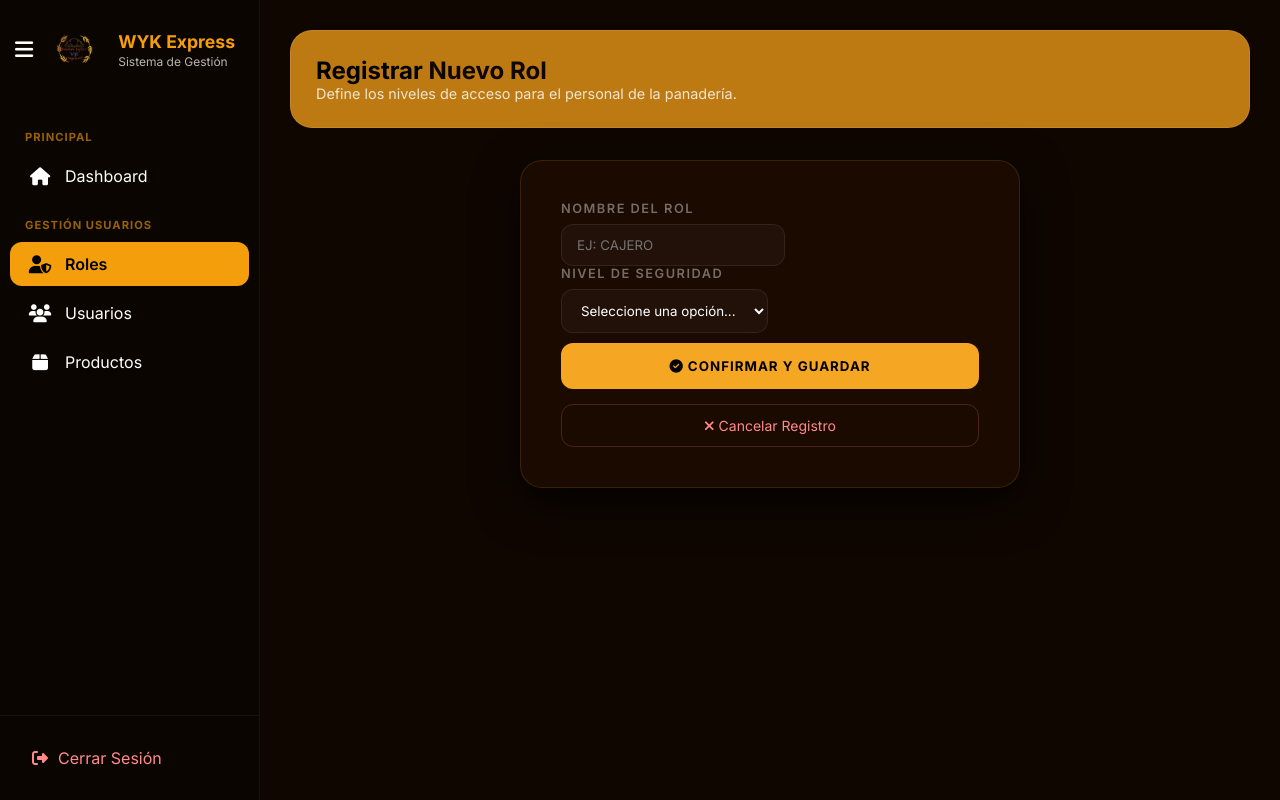
After one commit to Branndon-Suarez/3.WYK-PYTHON.github.io, a Django app: page /usuarios/roles/crear/ in a window 1280 px wide. The commit adds this page. Run offline with Django 5.2, Linux system fonts and the light colour scheme; the visitor is signed in with stand-in values (Sample User, id 1).

Commit message:
create crud rol

```diff
--- a/proyecto_wyk/templates/base.html
+++ b/proyecto_wyk/templates/base.html
@@ -22,7 +22,7 @@
                 </button>
 
                 <div class="sidebar-logo">
-                    <img src="{% static 'images/imgLogin/logo.png' %}" alt="Logo WYK" style="width: 50px; height: auto;">
+                    <img src="{% static 'images/imgLogin/logo.png' %}" alt="Logo WYK" >
                 </div>
 
                 <div class="sidebar-title">
@@ -39,7 +39,12 @@
                     <span>Dashboard</span>
                 </a>
 
-                <div class="nav-section">GESTIÓN</div>
+                <div class="nav-section">GESTIÓN USUARIOS</div>
+
+                <a href="{% url 'lista_roles' %}" class="nav-item {% if 'roles' in request.path %}active{% endif %}">
+                    <i class="fa fa-user-shield"></i>
+                    <span>Roles</span>
+                </a>
 
                 <a href="javascript:void(0)" class="nav-item" onclick="showModule('usuarios')">
                     <i class="fa fa-users"></i>
--- a/proyecto_wyk/usuarios/models.py
+++ b/proyecto_wyk/usuarios/models.py
@@ -21,7 +21,6 @@ class Rol(models.Model):
         return f"{self.rol} [{self.clasificacion}]"
 
 
-# ---------------------------------MANAGER PARA USUARIO---------------------------------
 # ---------------------------------MANAGER PARA USUARIO---------------------------------
 class UsuarioManager(BaseUserManager):
     def create_user(self, num_doc, password=None, **extra_fields):
--- /dev/null
+++ b/proyecto_wyk/usuarios/templates/usuarios/rol/crear.html
@@ -0,0 +1,147 @@
+{% extends 'base.html' %}
+{% load static %}
+
+{% block title %}Nuevo Rol - WYK{% endblock %}
+
+{% block extra_css %}
+<style>
+    /* Variables Locales de Color Café */
+    :root {
+        --primary-wyk: #f5a623;
+        --cafe-profundo: #0f0600; /* Fondo de la interfaz */
+        --cafe-tarjeta: #1a0a00;  /* Fondo del formulario */
+        --radius-premium: 22px;
+    }
+
+    /* FORZAMOS EL FONDO CAFÉ SOLO EN EL CONTENIDO, SIN TOCAR EL SIDEBAR */
+    .main-content {
+        background-color: var(--cafe-profundo) !important;
+    }
+
+    /* Aseguramos que el body de esta página también use el café por si hay espacios libres */
+    body {
+        background-color: var(--cafe-profundo) !important;
+    }
+
+    .form-container-wyk {
+        max-width: 500px;
+        margin: 2rem auto;
+        background-color: var(--cafe-tarjeta) !important; /* Café claro tipo tarjeta */
+        border: 1px solid rgba(245, 166, 35, 0.15);
+        border-radius: var(--radius-premium);
+        padding: 40px;
+        box-shadow: 0 15px 45px rgba(0, 0, 0, 0.7);
+        transition: all 0.3s ease;
+    }
+
+    .form-container-wyk:hover {
+        border-color: var(--primary-wyk);
+    }
+
+    .form-label-wyk {
+        color: rgba(255, 255, 255, 0.4);
+        font-weight: 600;
+        font-size: 0.8rem;
+        margin-bottom: 8px;
+        display: block;
+        text-transform: uppercase;
+        letter-spacing: 1.5px;
+    }
+
+    .form-control-wyk {
+        background: rgba(255, 255, 255, 0.03) !important;
+        border: 1px solid rgba(255, 255, 255, 0.08) !important;
+        color: #ffffff !important;
+        border-radius: 12px !important;
+        padding: 12px 15px !important;
+        transition: all 0.3s ease;
+    }
+
+    .form-control-wyk:focus {
+        border-color: var(--primary-wyk) !important;
+        box-shadow: 0 0 0 3px rgba(245, 166, 35, 0.1) !important;
+        background: rgba(255, 255, 255, 0.07) !important;
+    }
+
+    .btn-save-wyk {
+        background: var(--primary-wyk);
+        color: #000;
+        font-weight: 700;
+        border: none;
+        border-radius: 12px;
+        padding: 15px;
+        width: 100%;
+        transition: all 0.3s ease;
+        text-transform: uppercase;
+        letter-spacing: 1px;
+        margin-top: 10px;
+    }
+
+    .btn-save-wyk:hover {
+        background: #bd7a13;
+        transform: translateY(-2px);
+        box-shadow: 0 8px 20px rgba(245, 166, 35, 0.3);
+    }
+
+    .btn-cancel-wyk {
+        background: transparent;
+        color: #ff8a8a;
+        border: 1px solid rgba(255, 138, 138, 0.2);
+        border-radius: 12px;
+        padding: 12px;
+        width: 100%;
+        transition: 0.3s;
+        text-decoration: none;
+        display: inline-block;
+        text-align: center;
+        margin-top: 15px;
+        font-size: 14px;
+    }
+
+    /* Estilo para el select y sus opciones */
+    select.form-control-wyk option {
+        background: var(--cafe-tarjeta);
+        color: white;
+    }
+</style>
+{% endblock %}
+
+{% block content %}
+<div class="container fade-in">
+    <div class="header text-center mb-5" style="background-color: #bd7a13; padding: 25px; border-radius: 22px; border: 1px solid rgba(255,255,255,0.1);">
+        <h2 class="text-white fw-bold mb-0">Registrar <span style="color: #0f0600;">Nuevo Rol</span></h2>
+        <p class="mb-0" style="color: rgba(255,255,255,0.8); font-size: 0.9rem;">Define los niveles de acceso para el personal de la panadería.</p>
+    </div>
+
+    <div class="form-container-wyk">
+        <form method="post">
+            {% csrf_token %}
+
+            <div class="mb-4">
+                <label class="form-label-wyk">Nombre del Rol</label>
+                <input type="text" name="rol" class="form-control-wyk form-control"
+                       placeholder="Ej: CAJERO" required style="text-transform: uppercase;">
+            </div>
+
+            <div class="mb-4">
+                <label class="form-label-wyk">Nivel de Seguridad</label>
+                <select name="clasificacion" class="form-control-wyk form-select" required>
+                    <option value="" disabled selected>Seleccione una opción...</option>
+                    {% for valor, etiqueta in clasificaciones %}
+                        <option value="{{ valor }}">{{ etiqueta }}</option>
+                    {% endfor %}
+                </select>
+            </div>
+
+            <div class="mt-4">
+                <button type="submit" class="btn-save-wyk">
+                    <i class="fas fa-check-circle me-2"></i> Confirmar y Guardar
+                </button>
+                <a href="{% url 'lista_roles' %}" class="btn-cancel-wyk">
+                    <i class="fas fa-times me-1"></i> Cancelar Registro
+                </a>
+            </div>
+        </form>
+    </div>
+</div>
+{% endblock %}
--- a/proyecto_wyk/usuarios/views.py
+++ b/proyecto_wyk/usuarios/views.py
@@ -2,10 +2,9 @@ from django.shortcuts import render, redirect, get_object_or_404
 from django.contrib.auth.decorators import login_required
 from django.contrib import messages
 from django.db.models import ProtectedError
-# --- NUEVAS IMPORTACIONES PARA EL LOGIN ---
 from django.contrib.auth import login as auth_login, logout as auth_logout, authenticate
 from .forms import LoginForm
-from .models import Rol
+from .models import Rol, Usuario  # Importamos Usuario aquí para evitar el try-import dentro de la función
 
 
 # ------------------------------ AUTENTICACIÓN ------------------------------
@@ -17,23 +16,17 @@ def login_view(request):
     if request.method == 'POST':
         form = LoginForm(data=request.POST)
         if form.is_valid():
-            # Si llegamos aquí, los datos existen y el usuario está activo
             user = form.get_user()
             auth_login(request, user)
             return redirect('inicio')
         else:
-            # Si el formulario NO es válido, investigamos por qué:
-            num_doc = request.POST.get('username')  # 'username' es el nombre del campo en AuthenticationForm
+            num_doc = request.POST.get('username')
             password = request.POST.get('password')
 
-            # Buscamos al usuario manualmente para ver si es que está inactivo
             user = authenticate(request, num_doc=num_doc, password=password)
 
-            # Si authenticate es None pero el usuario existe, es porque está INACTIVO
-            from .models import Usuario
             try:
                 usuario_db = Usuario.objects.get(num_doc=num_doc)
-                # Si la contraseña es correcta pero no autenticó, revisamos is_active
                 if usuario_db.check_password(password) and not usuario_db.is_active:
                     messages.error(request,
                                    "Acceso denegado. Tu cuenta está inactiva, comunícate con el administrador.")
@@ -47,8 +40,6 @@ def login_view(request):
     return render(request, 'registration/login.html', {'form': form})
 
 
-
-
 def logout_view(request):
     auth_logout(request)
     return redirect('login')
@@ -57,78 +48,70 @@ def logout_view(request):
 # ------------------------------ INICIO ------------------------------
 @login_required
 def inicio(request):
-    # Django buscará este archivo en la carpeta global templates/inicio.html
     return render(request, 'usuarios/inicio.html')
 
-# ------------------------------ FUNCIONES DE ROLES ------------------------------
 
-# LISTAR ROLES
+# ------------------------------ FUNCIONES DE ROLES (CRUD) ------------------------------
+
 @login_required
 def lista_roles(request):
-    """Muestra todos los roles registrados en la tabla 'rol'"""
-    roles = Rol.objects.all()
+    """Dashboard de Roles: lista.html"""
+    roles = Rol.objects.all().order_by('id_rol')
     return render(request, 'usuarios/rol/lista.html', {'roles': roles})
 
 
-# CREAR ROL
 @login_required
 def crear_rol(request):
-    """Inserta un nuevo registro en la tabla 'rol' validando los ENUM de Postgres"""
+    """Formulario de Creación: crear.html"""
     if request.method == 'POST':
-        rol_nombre = request.POST.get('rol').upper()  # Guardamos en mayúsculas por orden
+        rol_nombre = request.POST.get('rol').upper()
         clasificacion = request.POST.get('clasificacion')
 
-        # El campo estado_rol es BOOLEAN NOT NULL en tu DB
         if rol_nombre and clasificacion:
             Rol.objects.create(
                 rol=rol_nombre,
                 clasificacion=clasificacion,
-                estado_rol=True  # Por defecto activo al crear
+                estado_rol=True
             )
             messages.success(request, f"Rol '{rol_nombre}' creado correctamente.")
             return redirect('lista_roles')
 
-    # Pasamos las opciones del TextChoices definido en tu models.py
     clasificaciones = Rol.Clasificacion.choices
-    return render(request, 'usuarios/rol/formulario.html', {'clasificaciones': clasificaciones})
+    return render(request, 'usuarios/rol/crear.html', {'clasificaciones': clasificaciones})
 
 
-# EDITAR ROL
 @login_required
 def editar_rol(request, id_rol):
-    """Actualiza un rol existente buscando por su PK 'id_rol'"""
+    """Formulario de Actualización: editar.html"""
     rol = get_object_or_404(Rol, id_rol=id_rol)
 
     if request.method == 'POST':
         rol.rol = request.POST.get('rol').upper()
         rol.clasificacion = request.POST.get('clasificacion')
-        # Manejo del checkbox para el campo BOOLEAN
+        # Captura el estado del checkbox
         rol.estado_rol = 'estado_rol' in request.POST
         rol.save()
         messages.success(request, f"Rol '{rol.rol}' actualizado correctamente.")
         return redirect('lista_roles')
 
     clasificaciones = Rol.Clasificacion.choices
-    return render(request, 'usuarios/rol/formulario.html', {
+    return render(request, 'usuarios/rol/editar.html', {
         'rol': rol,
         'clasificaciones': clasificaciones
     })
 
 
-# ELIMINAR ROL
 @login_required
 def eliminar_rol(request, id_rol):
-    """Borra un rol siempre que no tenga usuarios asociados (PROTECT)"""
+    """Acción de eliminación con protección de base de datos"""
     rol = get_object_or_404(Rol, id_rol=id_rol)
 
+    # Nota: El SweetAlert en lista.html envía un POST
     if request.method == 'POST':
         try:
             rol.delete()
             messages.success(request, "Rol eliminado correctamente.")
-            return redirect('lista_roles')
         except ProtectedError:
-            # Captura el error si hay usuarios vinculados por FK en la DB
-            messages.error(request, f"No se puede eliminar '{rol.rol}' porque existen usuarios con este rol.")
-            return redirect('lista_roles')
+            messages.error(request, f"No se puede eliminar '{rol.rol}' porque tiene usuarios vinculados.")
 
-    return render(request, 'usuarios/rol/eliminar.html', {'rol': rol})
+    return redirect('lista_roles')
```
Also changed, not shown: proyecto_wyk/usuarios/templates/usuarios/rol/editar.html (added, +194 -0 lines), proyecto_wyk/usuarios/templates/usuarios/rol/eliminar.html (deleted, +0 -29 lines), proyecto_wyk/usuarios/templates/usuarios/rol/lista.html (added, +209 -0 lines).
